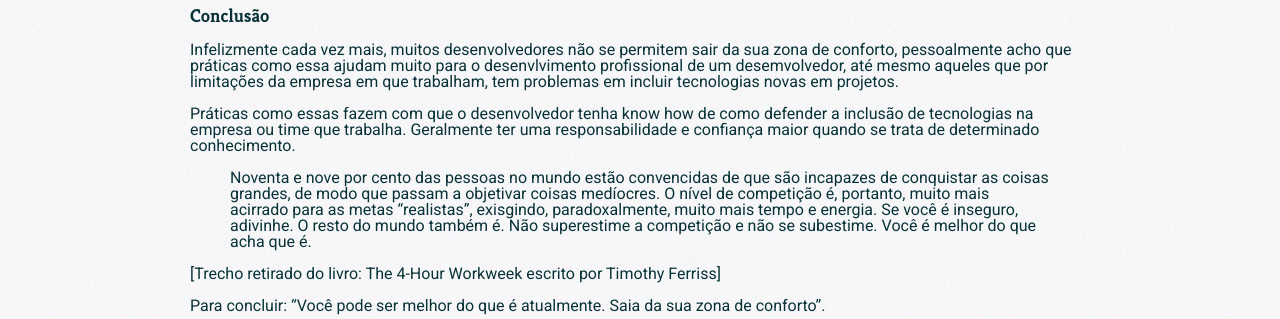
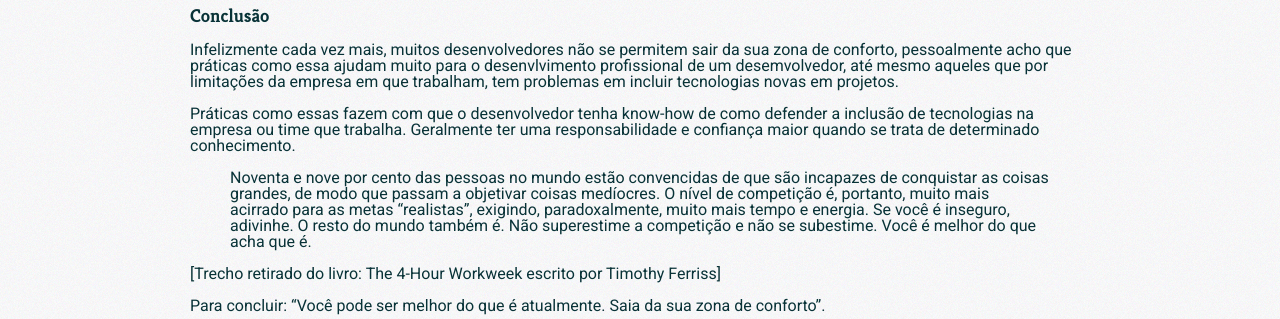
Before and after one commit to pragmaticivan/ivansantos.me, a Jekyll site: the page built from _posts/2014-05-21-challenge-accepted-criando-um-cronograma-de-estudos-com-foco-em-produtividade-nas-suas-horas-livres.md, in a window 1280 px wide and 900 px high, scrolled down 1931 px. Shown: the part 324-643 px from the top of the window. Built offline with Jekyll 4.4.1, drawn with Linux system fonts in a browser that asks for light colours; nearby versions of some CDN libraries; comment, search, counter and statistics services are not loaded; some of the changed text lies outside the part shown.

Commit message:
Fix Post

```diff
--- a/_posts/2014-05-21-challenge-accepted-criando-um-cronograma-de-estudos-com-foco-em-produtividade-nas-suas-horas-livres.md
+++ b/_posts/2014-05-21-challenge-accepted-criando-um-cronograma-de-estudos-com-foco-em-produtividade-nas-suas-horas-livres.md
@@ -47,9 +47,9 @@ Por fim, após aprendizado, se possível e se o tempo permitir, compartilhar o c
 ### Conclusão
 Infelizmente cada vez mais, muitos desenvolvedores não se permitem sair da sua zona de conforto, pessoalmente acho que práticas como essa ajudam muito para o desenvlvimento profissional de um desemvolvedor, até mesmo aqueles que por limitações da empresa em que trabalham, tem problemas em incluir tecnologias novas em projetos.
 
-Práticas como essas fazem com que o desenvolvedor tenha know how de como defender a inclusão de tecnologias na empresa ou time que trabalha. Geralmente ter uma responsabilidade e confiança maior quando se trata de determinado conhecimento.
+Práticas como essas fazem com que o desenvolvedor tenha know-how de como defender a inclusão de tecnologias na empresa ou time que trabalha. Geralmente ter uma responsabilidade e confiança maior quando se trata de determinado conhecimento.
 
-> Noventa e nove por cento das pessoas no mundo estão convencidas de que são incapazes de conquistar as coisas grandes, de modo que passam a objetivar coisas medíocres. O nível de competição é, portanto, muito mais acirrado para as metas "realistas", exisgindo, paradoxalmente, muito mais tempo e energia. Se você é inseguro, adivinhe. O resto do mundo também é. Não superestime a competição e não se subestime. Você é melhor do que acha que é.
+> Noventa e nove por cento das pessoas no mundo estão convencidas de que são incapazes de conquistar as coisas grandes, de modo que passam a objetivar coisas medíocres. O nível de competição é, portanto, muito mais acirrado para as metas "realistas", exigindo, paradoxalmente, muito mais tempo e energia. Se você é inseguro, adivinhe. O resto do mundo também é. Não superestime a competição e não se subestime. Você é melhor do que acha que é.
 
 [Trecho retirado do livro: The 4-Hour Workweek escrito por Timothy Ferriss]
 
```
Also changed, not shown: other parts of _posts/2014-05-21-challenge-accepted-criando-um-cronograma-de-estudos-com-foco-em-produtividade-nas-suas-horas-livres.md (+1 -1 lines).
